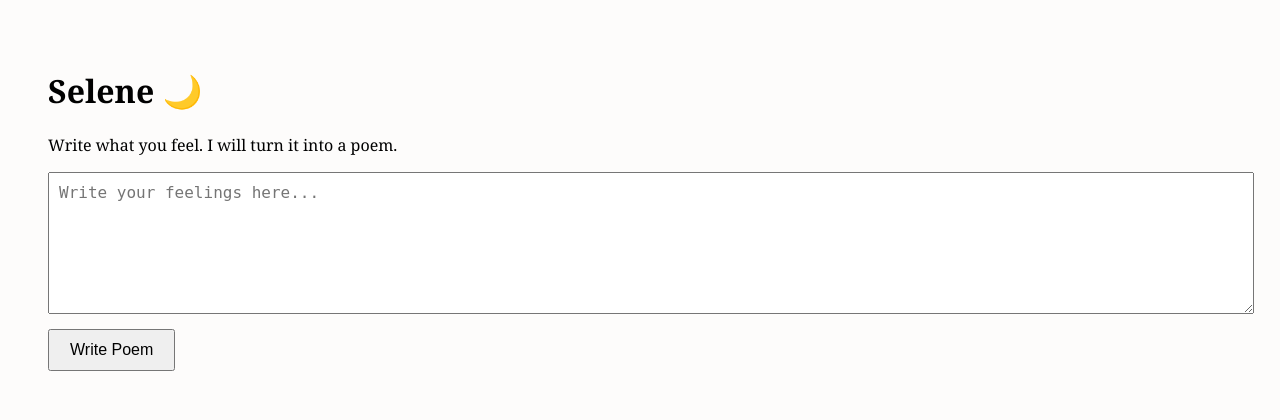
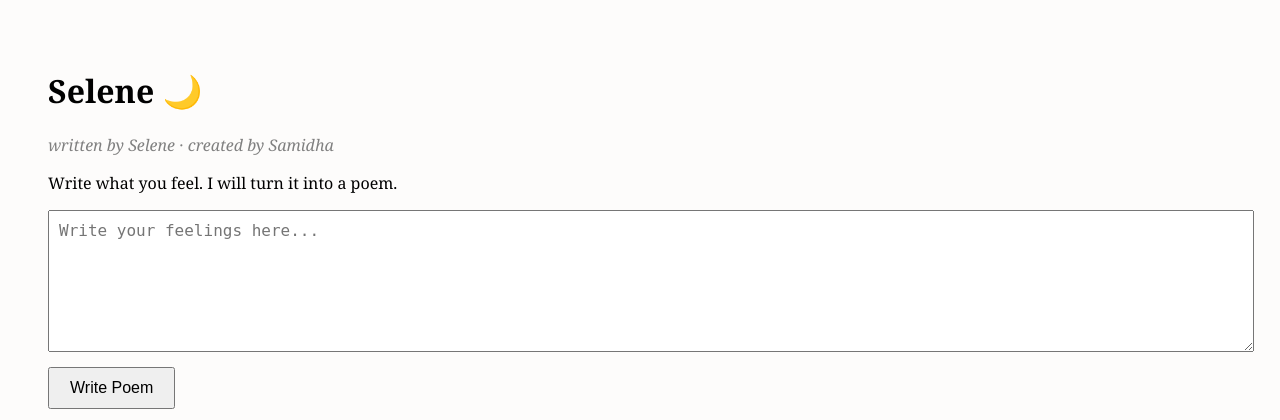
Before and after one commit to dsamidha169-jpg/selene-poems, a Flask app: page / in a window 1280 px wide. Shown: the top 420 px of the page. Run offline with Flask 3, Linux system fonts and the light colour scheme.

Commit message:
Add creator name to website

```diff
--- a/templates/index.html
+++ b/templates/index.html
@@ -30,6 +30,10 @@
 
 <body>
     <h1>Selene 🌙</h1>
+<p style="font-style: italic; color: gray;">
+  written by Selene · created by Samidha
+</p>
+
     <p>Write what you feel. I will turn it into a poem.</p>
 
     <textarea id="text" placeholder="Write your feelings here..."></textarea>
```
